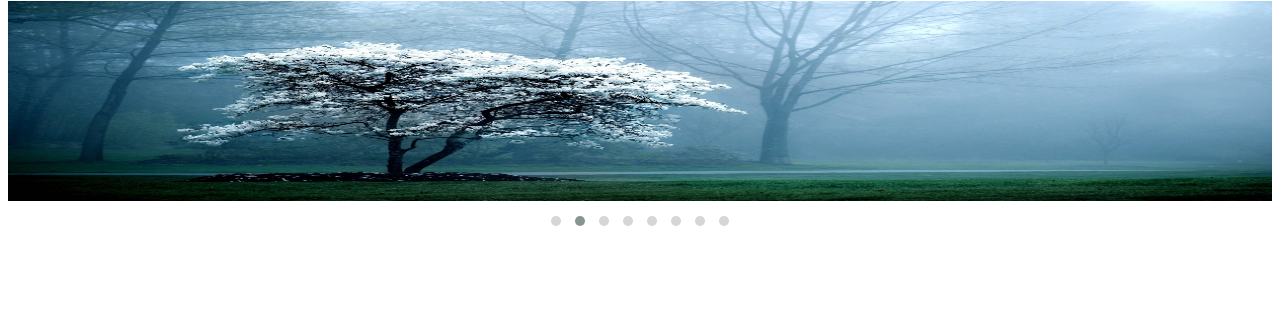
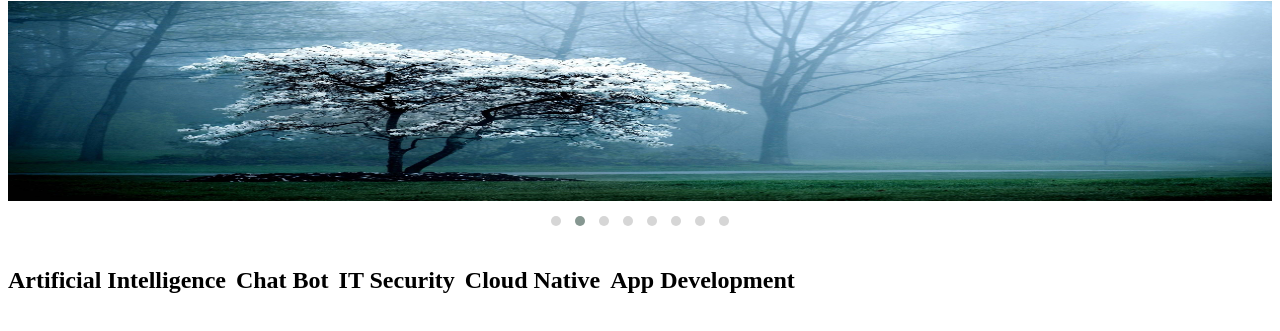
Before and after one commit to sreekanthmandala1/owlcarousel2, a plain HTML site: page index.html in a window 1280 px wide. Shown: the part 241-572 px from the top of the page. Drawn offline with nearby package versions, Linux system fonts and the light colour scheme.

Commit message:
added autowidth carousel

```diff
--- a/index.html
+++ b/index.html
@@ -32,7 +32,6 @@
     <div class="item"><img src="assets/img7.jpg" class="img"></div>
     <div class="item"><img src="assets/img8.jpg" class="img"></div>
   </div>
-
   <div class="owl-carousel owl2 owl-theme">
     <div class="item"><img src="assets/img1.jpg" class="img"></div>
     <div class="item"><img src="assets/img2.jpg" class="img"></div>
@@ -43,8 +42,15 @@
     <div class="item"><img src="assets/img7.jpg" class="img"></div>
     <div class="item"><img src="assets/img8.jpg" class="img"></div>
   </div>
-
-
+  <!-- auto width  -->
+  <div class="owl-carousel owlAutoWidth owl-theme">
+    <div class="item" style="font-size:24px;font-weight:700"><h4>Artificial Intelligence</h4></div>
+    <div class="item" style="font-size:24px;font-weight:700"><h4>Chat Bot</h4></div>
+    <div class="item" style="font-size:24px;font-weight:700"><h4>IT Security</h4></div>
+    <div class="item" style="font-size:24px;font-weight:700"><h4>Cloud Native</h4></div>
+    <div class="item" style="font-size:24px;font-weight:700"><h4>App Development</h4></div>
+</div>
+  <!-- auto width  End-->
   <script src="https://cdnjs.cloudflare.com/ajax/libs/jquery/3.6.0/jquery.min.js"
     integrity="sha512-894YE6QWD5I59HgZOGReFYm4dnWc1Qt5NtvYSaNcOP+u1T9qYdvdihz0PPSiiqn/+/3e7Jo4EaG7TubfWGUrMQ=="
     crossorigin="anonymous" referrerpolicy="no-referrer"></script>
@@ -69,7 +75,16 @@
           items: 3
         }
       }
-    })
+    });
+
+    $('.owlAutoWidth').owlCarousel({
+    margin:10,
+    autoWidth:true,
+    loop: false,
+  nav: false,
+  autoplay: false,
+  dots : false,
+})
   </script>
   <script type="text/javascript" src="owlcarousel2.js"></script>
 </body>
```
